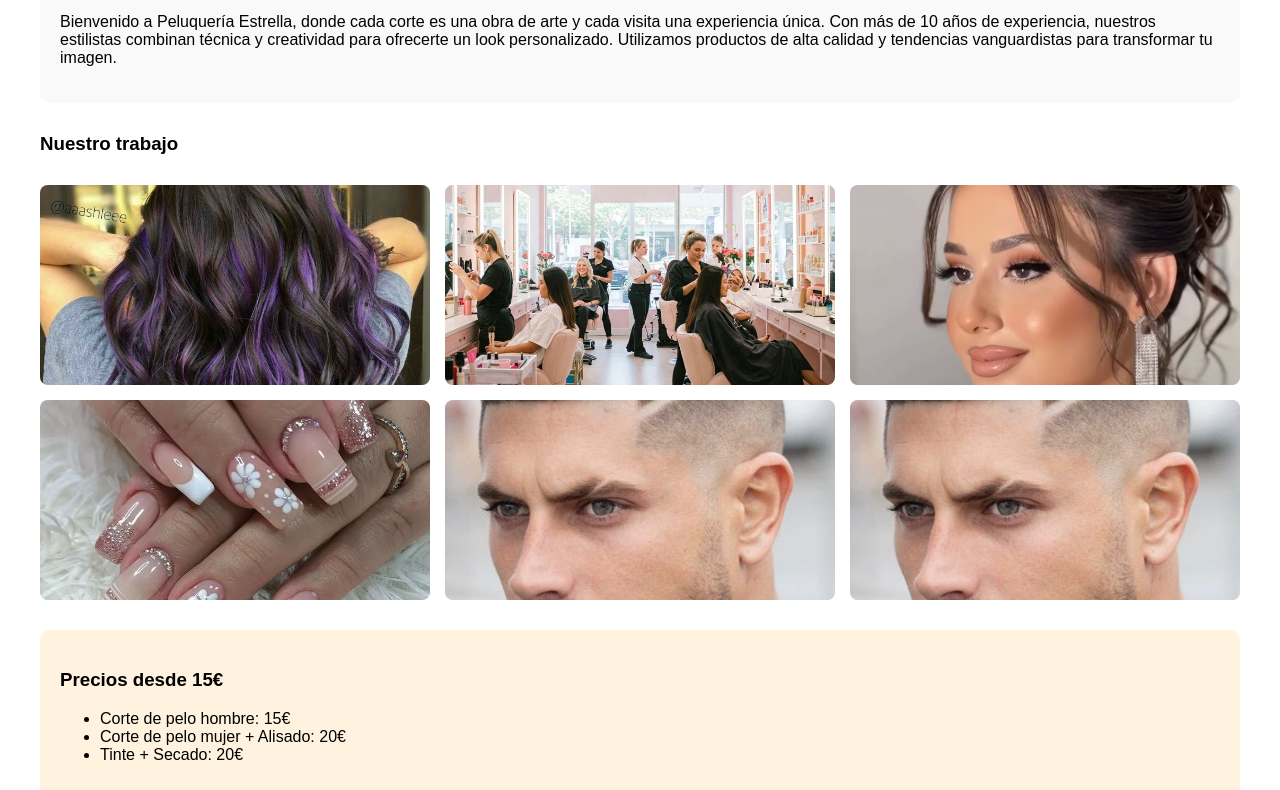
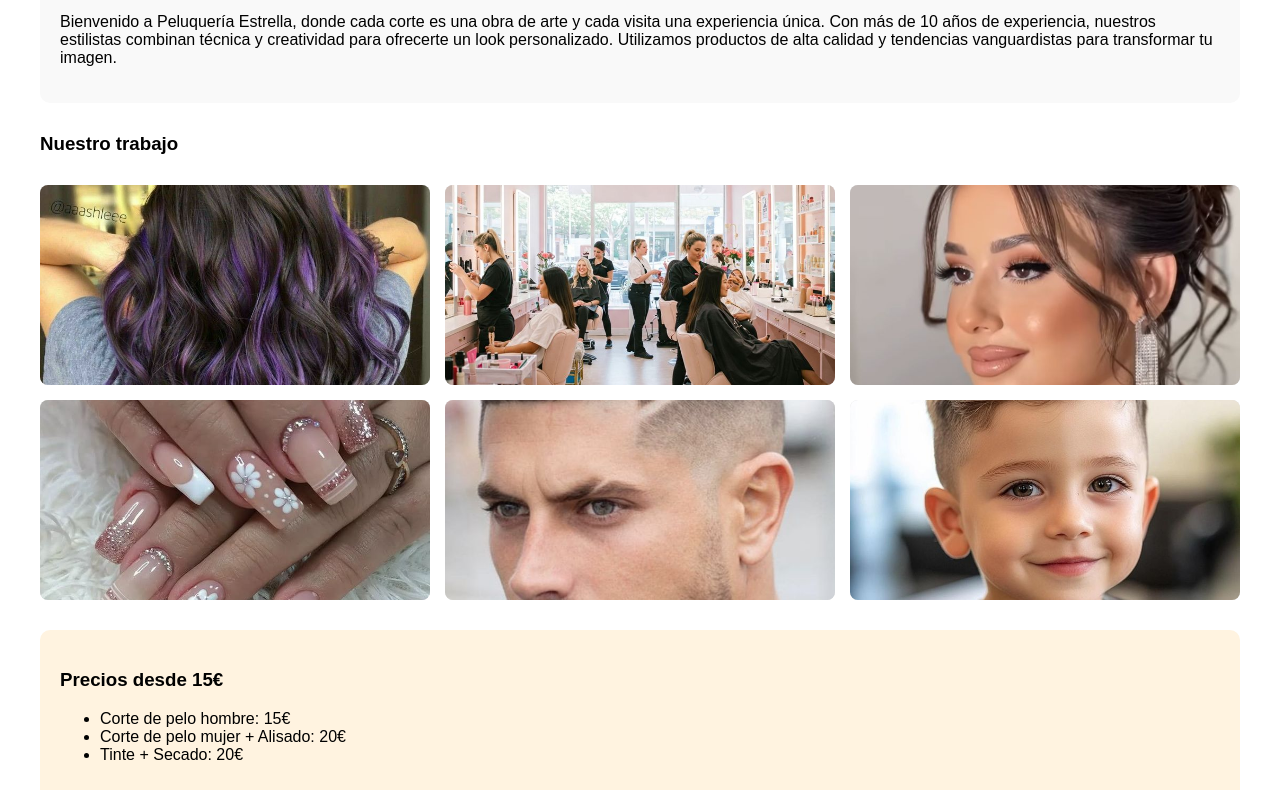
Before and after one commit to appmamaemprende5/peluqueria-estrella, a plain HTML site: page index.html in a window 1280 px wide. Shown: the part 368-1158 px from the top of the page. Drawn offline with Linux system fonts and the light colour scheme.

Commit message:
Update index.html

```diff
--- a/index.html
+++ b/index.html
@@ -151,7 +151,7 @@
     <img src="1756942946017.jpg" alt="Cabello violeta">
     <img src="1756942945923.jpg" alt="Salón de peluquería">
     <img src="1756942946044.jpg" alt="Peinado boda">
-    <img src="1756942946044.jpg" alt="Tinte mujer">
+    <img src="1756942945892.jpg" alt="Tinte mujer">
 </div>
 
 
```
